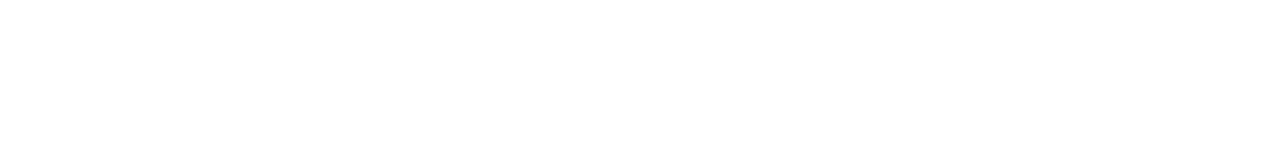
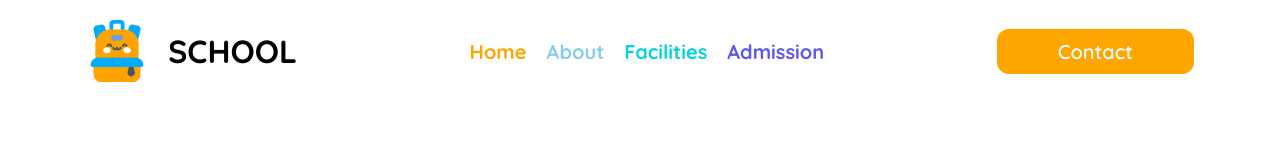
Before and after one commit to Dhyman-Choudhury/ph-assignment-2, a plain HTML site: page index.html in a window 1280 px wide. Drawn offline with Linux system fonts and the light colour scheme.

Commit message:
added navbar html and css section and made responsive

```diff
--- a/index.html
+++ b/index.html
@@ -5,10 +5,27 @@
     <meta name="viewport" content="width=device-width, initial-scale=1.0">
     <title>Assignment-2</title>
     <link rel="stylesheet" href="style.css">
+    <link rel="stylesheet" href="https://cdnjs.cloudflare.com/ajax/libs/font-awesome/6.7.2/css/all.min.css" integrity="sha512-Evv84Mr4kqVGRNSgIGL/F/aIDqQb7xQ2vcrdIwxfjThSH8CSR7PBEakCr51Ck+w+/U6swU2Im1vVX0SVk9ABhg==" crossorigin="anonymous" referrerpolicy="no-referrer" />
 </head>
 <body>
     <header>
-
+      <nav class="navbar">
+        <div class="title_icon">
+            <img src="assets/logo.png" alt="">
+            <h2>SCHOOL</h2>
+        </div>
+        <ul>
+        <li style="color: orange;">Home</li>
+        <li style="color: skyblue;">About</li>
+        <li style="color: #05D4DF;">Facilities</li>
+        <li style="color: #5D58EF;">Admission</li>
+        </ul>
+        <button class="btn_primary">Contact</button>
+      </nav>
+      <nav class="navbar_phone">
+        <img src="assets/logo.png" alt="">
+        <i class="fa-solid fa-bars"></i>
+      </nav>
     </header>
     <main>
 
--- a/style.css
+++ b/style.css
@@ -0,0 +1,70 @@
+@import url('https://fonts.googleapis.com/css2?family=Quicksand:wght@300..700&display=swap');
+*{
+    margin: 0;
+    padding: 0;
+    font-family: "Quicksand", serif;
+    font-optical-sizing: auto;
+    font-style: normal;
+}
+
+/* shared styles */
+.btn_primary{
+    width: 197px;
+    border: none;
+    border-radius: 12px;
+    font-weight: 600;
+    font-size: 1.25rem;
+    background-color: orange;
+    color: #FFFFFF;
+    padding: 10px 60.5px;
+}
+
+/* navbar styles */
+.navbar{
+    display: flex;
+    justify-content: space-around;
+    margin-top: 20px;
+    margin-bottom: 20px;
+    align-items: center;
+}
+.title_icon{
+    display: flex;
+    gap: 20px;
+    align-items: center;
+}
+.title_icon h2{
+    font-weight: 700;
+    font-size: 2rem;
+    color: black;
+}
+.navbar ul{
+    display: flex;
+    gap: 20px;
+}
+.navbar ul li{
+    list-style: none;
+    text-decoration: none;
+    font-weight: 700;
+    font-size: 1.25rem;
+}
+.navbar_phone{
+    display: none;
+}
+
+/* small device responsive section */
+@media screen and (max-width:576px){
+    .navbar{
+        display: none;
+    }
+    .navbar_phone{
+        display: flex;
+        justify-content: space-between;
+        border: .5px solid orange;
+        box-shadow: 0 4px 4px 0 rgba(0, 0, 0, 0.25);
+        padding: 12px 16px;
+        align-items: center;
+    }
+
+
+
+}
```
